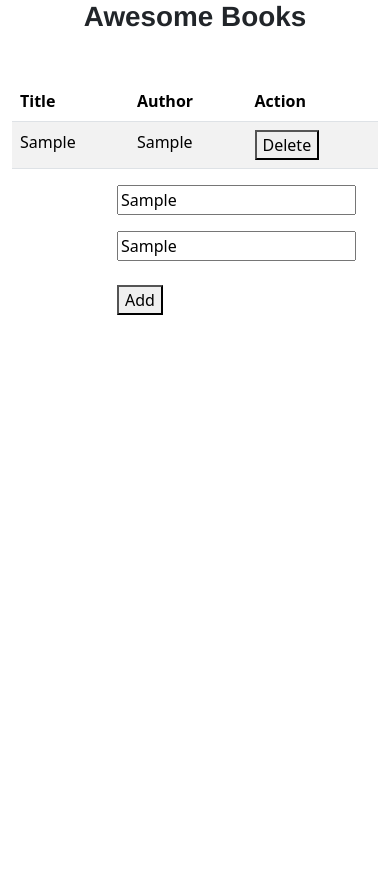
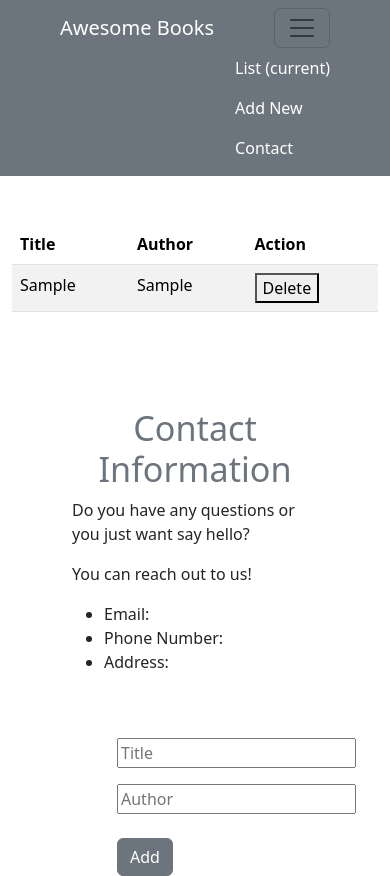
Before and after one commit to ANTOINE1128/Awesome-Books, a website: page index.html in a window 390 px wide. Both pictures are taken after typing "Sample", "Sample" into the empty fields and a click on the button "Add". Shown: the top 876 px of the page. Before the commit the page ends 844 px from the top, so only its background shows below. Drawn offline with nearby package versions, Linux system fonts and the light colour scheme.

Commit message:
add more styling

```diff
--- a/app1.js
+++ b/app1.js
@@ -55,6 +55,7 @@ class Book {
 const form = document.querySelector('#form');
 const title = document.querySelector('#book-title');
 const author = document.querySelector('#author');
+const btn2 = document.querySelector('.btn-secondary');
 
 const book = new Book();
 
@@ -67,4 +68,15 @@ form.addEventListener('submit', (e) => {
     author: author.value,
   };
   book.addBook(newBook);
+  form.reset();
 });
+
+btn2.addEventListener('click', (e) => {
+  e.preventDefault();
+  const newBook = {
+    title: title.value,
+    author: author.value,
+  };
+  book.addBook(newBook);
+  form.reset();
+});
--- a/index.html
+++ b/index.html
@@ -12,10 +12,24 @@
 
 </head>
 <body class="body">
-    <nav>
-        <h1>Awesome Books</h1>
-        <p id ="demo"></p>
-    </nav>
+    <header>
+        <nav class="navbar navbar-expand-lg navbar-light bg-secondary  px-5">
+            <div class="container">
+                <a class="navbar-brand text-white" href="#">Awesome Books</a>
+                <button class="navbar-toggler" type="button" data-toggle="collapse" data-target="#navbarNavAltMarkup" aria-controls="navbarNavAltMarkup" aria-expanded="false" aria-label="Toggle navigation">
+                <span class="navbar-toggler-icon"></span>
+                </button>
+                <div class="collapse navbar-collapse d-flex justify-content-end" id="navbarNavAltMarkup">
+                  <div class="navbar-nav ">
+                    <a class="nav-item nav-link active text-white list-page" href="#">List <span class="sr-only">(current)</span></a>
+                    <a class="nav-item nav-link text-white add-page" href="#">Add New</a>
+                    <a class="nav-item nav-link text-white contact-page" href="#">Contact</a>
+                  </div>
+                </div>
+            </div>
+        </nav>
+    </header>
+
  <section class="books">
     <div class="container">
         <table class="table table-striped mt-5">
@@ -30,13 +44,32 @@
         </table>
     </div>
 </section>
+
+
+
+<section id="contact">
+    <div class="container d-flex justify-content-center my-5">
+        <div class="contact-details mx-5">
+            <h1 class="display-4 text-center mt-5 text-secondary font-weight-900">Contact Information</h1>
+            <div class="container">
+                <p >Do you have any questions or you just want say hello?</p>
+            <p >You can reach out to us!</p>
+            <ul >
+               <li>Email: </li>
+                <li>Phone Number:</li>
+                <li>Address:</li>
+            </ul>
+            </div>
+        </div>
+</section>
+
     <form id="form">
         <p></p>
         <input id="book-title" type="text" placeholder="Title" required  class="input"/>
         <p></p>
         <input id="author" type="name" placeholder="Author" required class="input"/>
         <br>
-        <button type="submit" id="add">Add</button>
+        <button type="submit" id="add" class="btn btn-secondary">Add</button>
       </form>
 <!-- <script src="app.js"></script> -->
 <script src="app1.js"></script>
--- a/style.css
+++ b/style.css
@@ -1,13 +1,6 @@
 * {
   margin: 0;
 }
-
-nav h1 {
-  text-align: center;
-  font-weight: 700;
-  font-family: 'Franklin Gothic Medium', 'Arial Narrow', Arial, sans-serif;
-}
-
 #form {
   position: relative;
   left: 30%;
@@ -18,3 +11,7 @@ nav h1 {
   align-items: center;
   grid-template-columns: 0.5fr;
 }
+.show {
+display: flex;
+
+}
```
